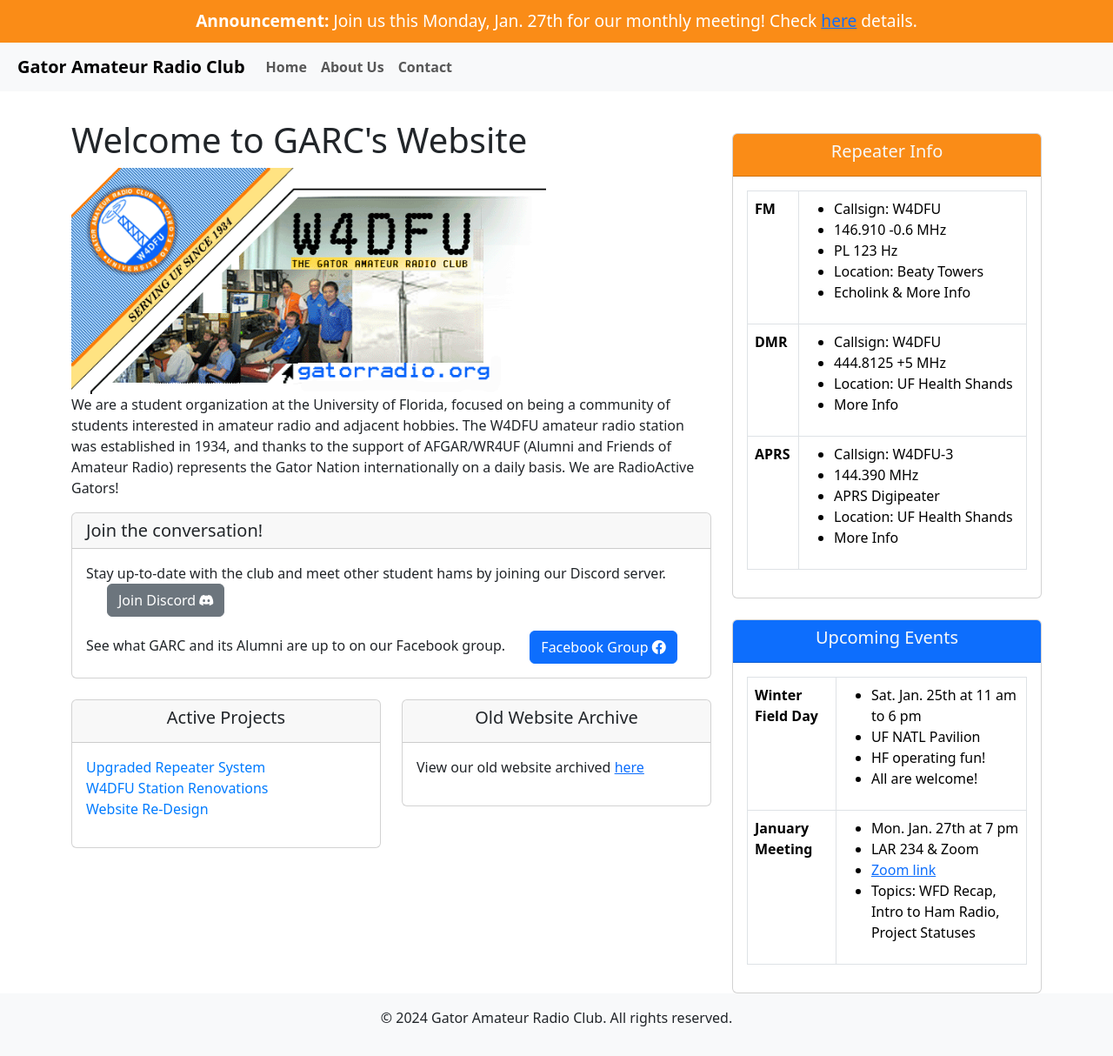
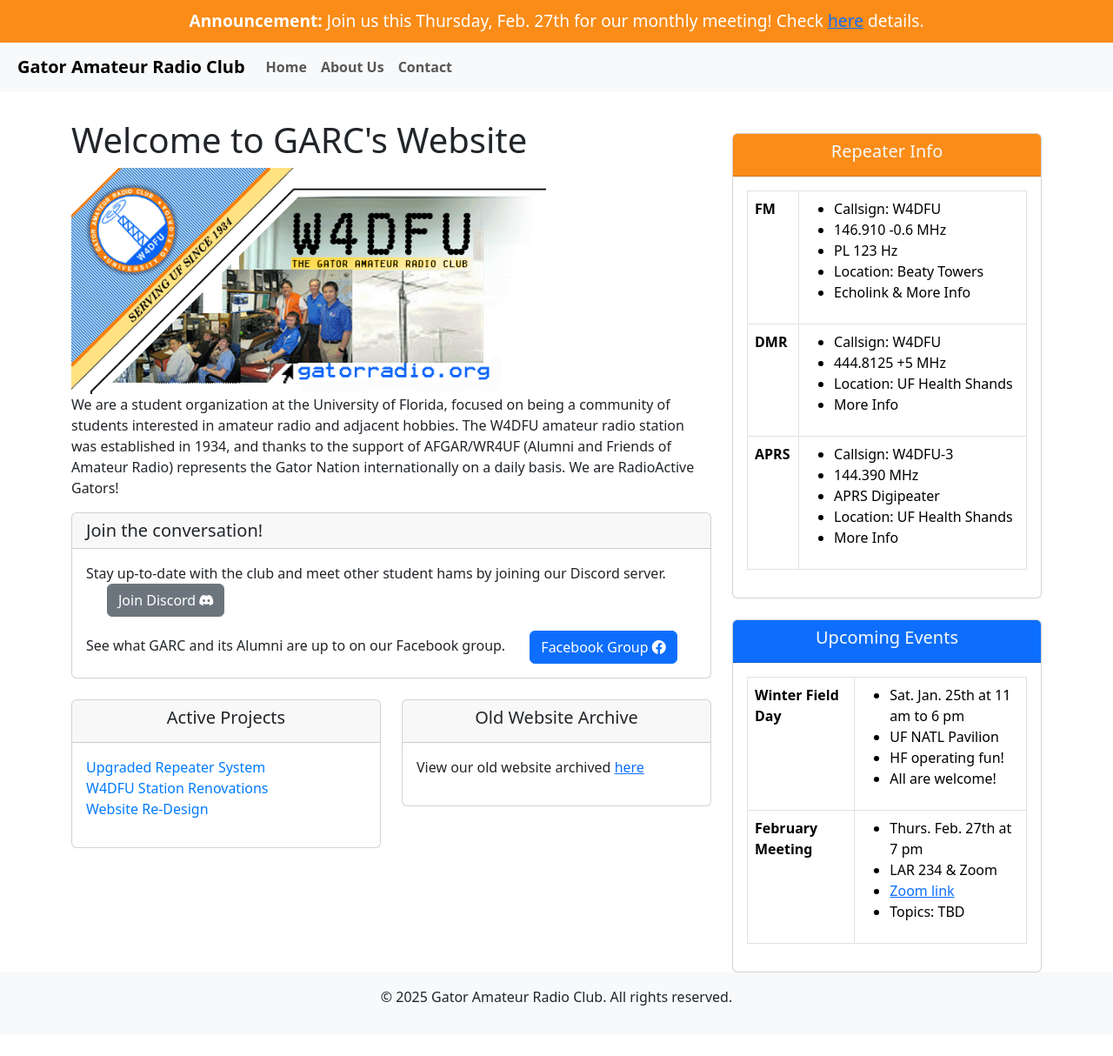
Before and after one commit to w4dfu/w4dfu.github.io, a plain HTML site: page index.html in a window 1280 px wide. Shown: the whole page at 87% size. After the commit the page ends 1190 px from the top, so only its background shows below. Drawn offline with nearby package versions, Linux system fonts and the light colour scheme.

Commit message:
Update for Feb Meeting

```diff
--- a/index.html
+++ b/index.html
@@ -34,7 +34,7 @@
 
     <!-- Banner -->
     <div class="banner">
-        <strong>Announcement:</strong> Join us this Monday, Jan. 27th for our monthly meeting! Check <a href="upcoming-meeting.html">here</a> details.
+        <strong>Announcement:</strong> Join us this Thursday, Feb. 27th for our monthly meeting! Check <a href="upcoming-meeting.html">here</a> details.
     </div>
 
     <!-- Navbar -->
@@ -191,13 +191,13 @@
                                     </td>
                                 </tr>
                                 <tr>
-                                    <th scope="row">January Meeting</th>
+                                    <th scope="row">February Meeting</th>
                                     <td>
                                         <ul>
-                                            <li>Mon. Jan. 27th at 7 pm</li>
+                                            <li>Thurs. Feb. 27th at 7 pm</li>
                                             <li>LAR 234 & Zoom</li>
-                                            <li><a href="https://ufl.zoom.us/j/96858532132?pwd=GmEg7QfEt4c9bKRYaPALoPrWBqH9wE.1">Zoom link</a></li>
-                                            <li>Topics: WFD Recap, Intro to Ham Radio, Project Statuses</li>
+                                            <li><a href="https://ufl.zoom.us/j/95765048024?pwd=u09Ft2VvZ95qTPOh2syycDgh7qgpDe.1">Zoom link</a></li>
+                                            <li>Topics: TBD</li>
                                         </ul>
                                     </td>
                                 </tr>
@@ -211,7 +211,7 @@
 
     <!-- Footer -->
     <footer class="bg-light text-center py-3">
-        <p>&copy; 2024 Gator Amateur Radio Club. All rights reserved.</p>
+        <p>&copy; 2025 Gator Amateur Radio Club. All rights reserved.</p>
     </footer>
 
     <!-- Bootstrap JS and dependencies -->
```
Also changed, not shown: about.html (+1 -1 lines), upcoming-meeting.html (+3 -3 lines), W4DFU Announcement.png.
